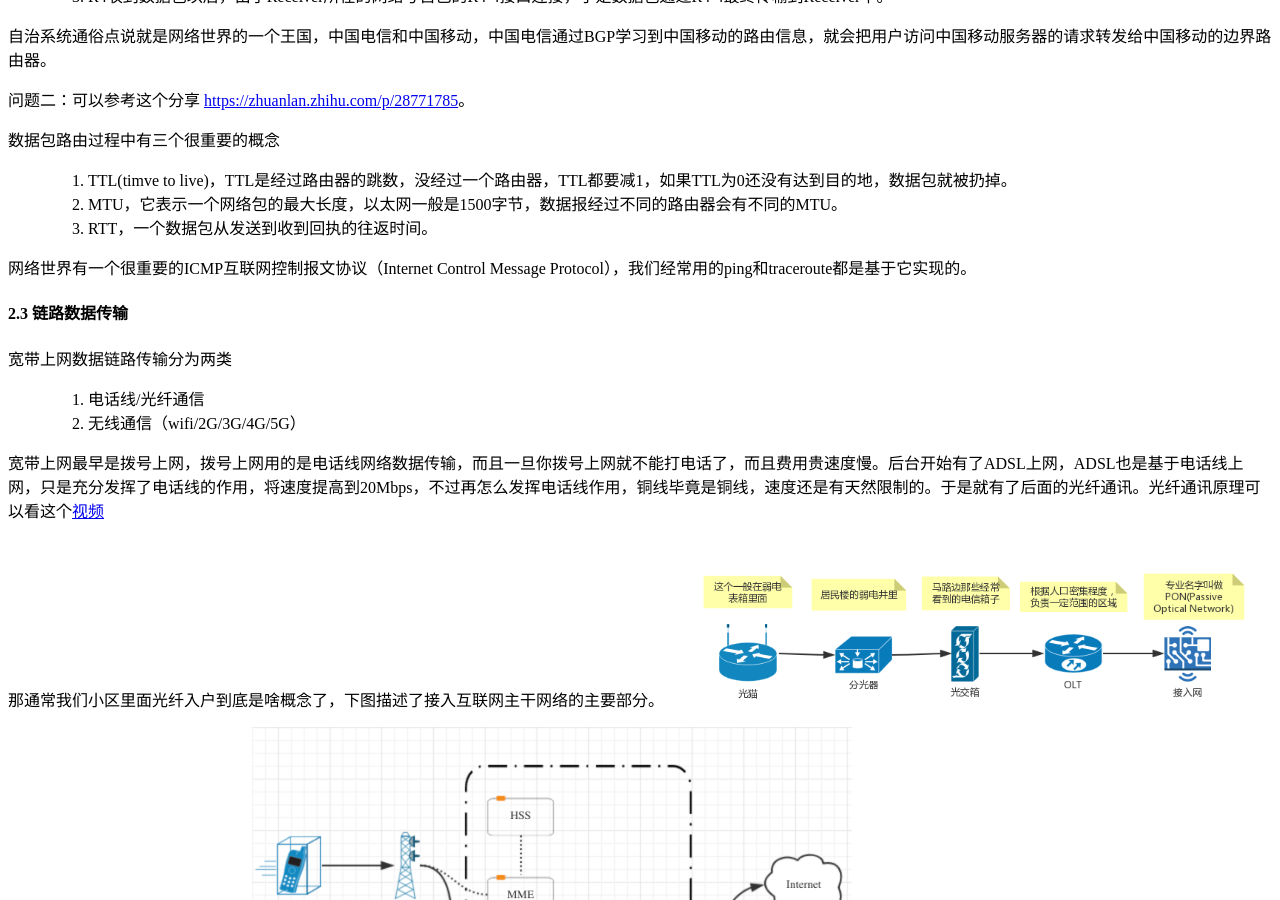
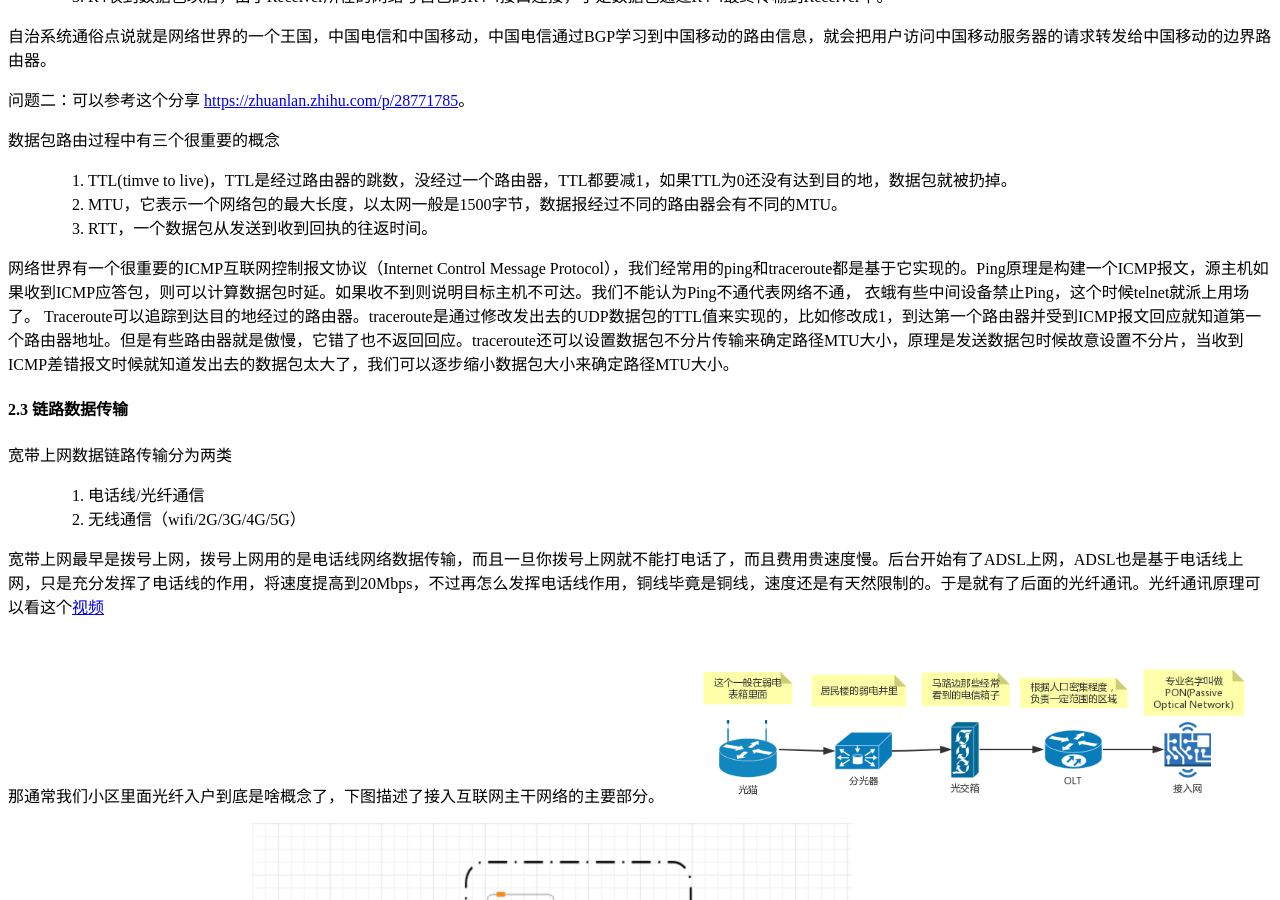
Before and after one commit to kingxt/kingxt.github.io, a Jekyll site: the page built from _posts/2018-10-14-网络是怎样连接的.md, in a window 1280 px wide and 900 px high, scrolled down 8191 px. Built offline with Jekyll 4.4.1, drawn with Linux system fonts in a browser that asks for light colours; nearby versions of some CDN libraries; comment, search, counter and statistics services are not loaded.

Commit message:
update post

```diff
--- a/_posts/2018-10-14-网络是怎样连接的.md
+++ b/_posts/2018-10-14-网络是怎样连接的.md
@@ -148,7 +148,8 @@ IP协议：要将快递从A送到B，中间肯定经历不同的站点，IP作
 > 2. MTU，它表示一个网络包的最大长度，以太网一般是1500字节，数据报经过不同的路由器会有不同的MTU。
 > 3. RTT，一个数据包从发送到收到回执的往返时间。
 
-网络世界有一个很重要的ICMP互联网控制报文协议（Internet Control Message Protocol），我们经常用的ping和traceroute都是基于它实现的。
+网络世界有一个很重要的ICMP互联网控制报文协议（Internet Control Message Protocol），我们经常用的ping和traceroute都是基于它实现的。Ping原理是构建一个ICMP报文，源主机如果收到ICMP应答包，则可以计算数据包时延。如果收不到则说明目标主机不可达。我们不能认为Ping不通代表网络不通， 衣蛾有些中间设备禁止Ping，这个时候telnet就派上用场了。
+Traceroute可以追踪到达目的地经过的路由器。traceroute是通过修改发出去的UDP数据包的TTL值来实现的，比如修改成1，到达第一个路由器并受到ICMP报文回应就知道第一个路由器地址。但是有些路由器就是傲慢，它错了也不返回回应。traceroute还可以设置数据包不分片传输来确定路径MTU大小，原理是发送数据包时候故意设置不分片，当收到ICMP差错报文时候就知道发出去的数据包太大了，我们可以逐步缩小数据包大小来确定路径MTU大小。
 
 #### 2.3 链路数据传输
 
```
